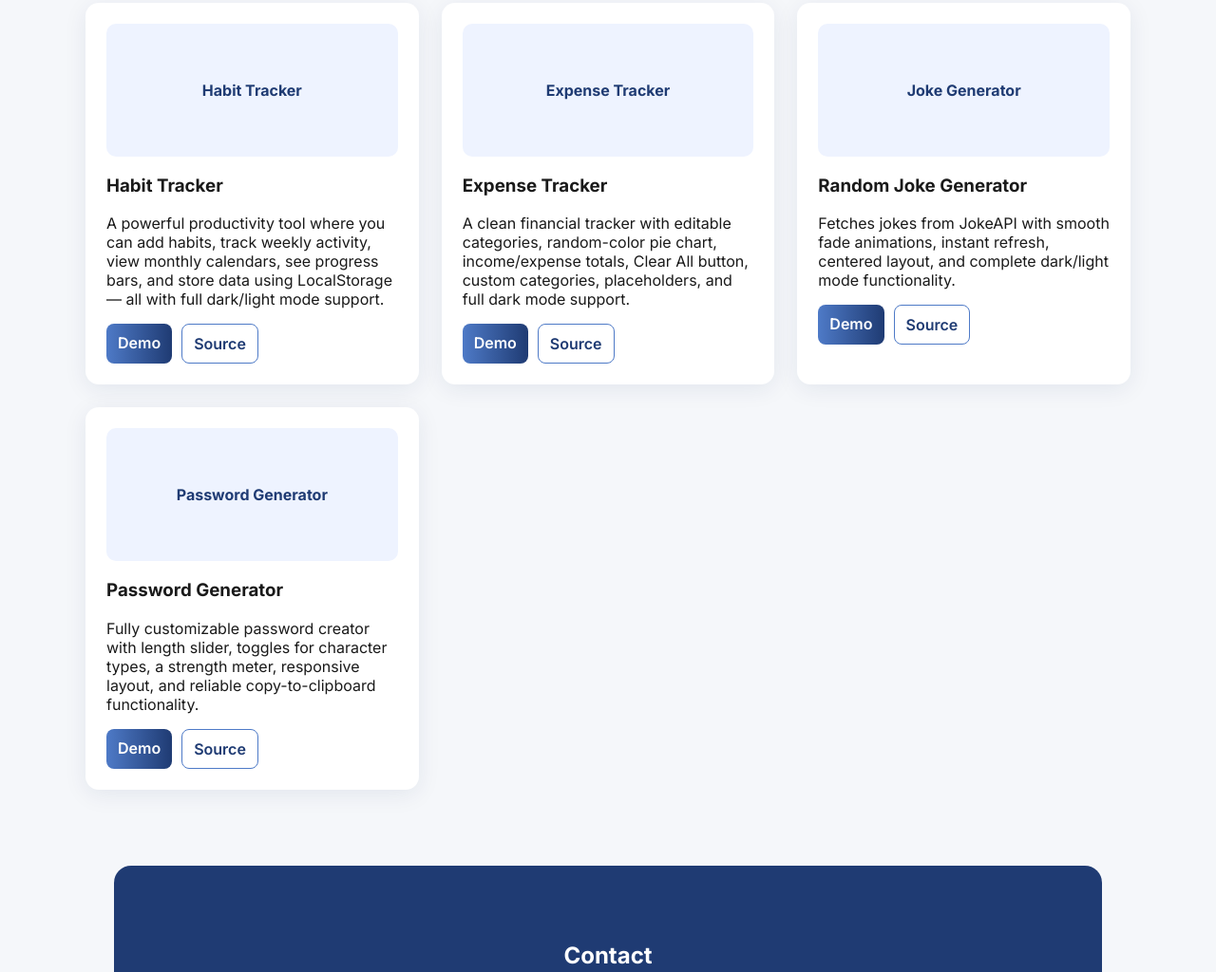
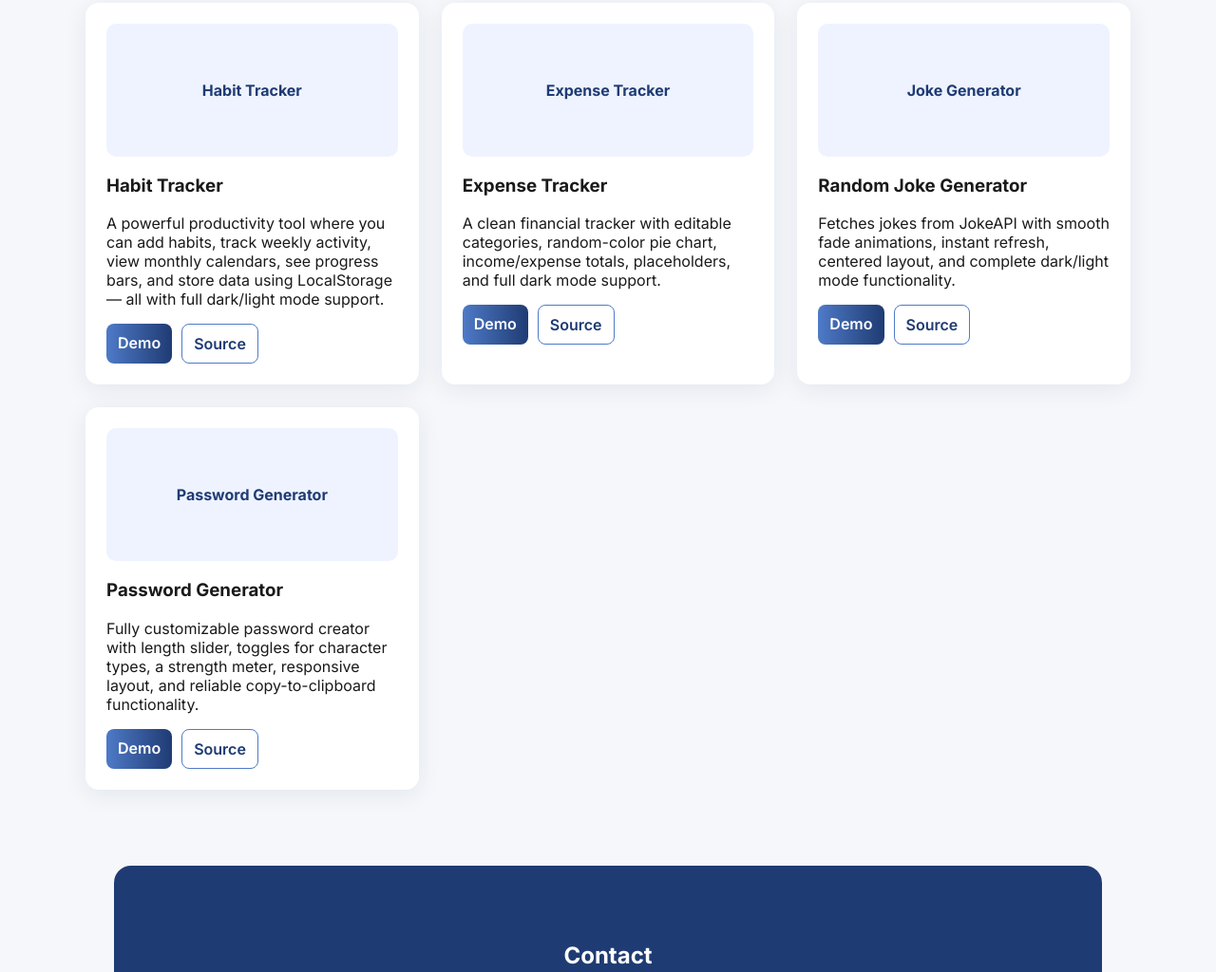
Before and after one commit to Progmr2077/Portfolio-site, a plain HTML site: page index.html in a window 1280 px wide. Shown: the part 1010-2034 px from the top of the page at 95% size. Drawn offline with Linux system fonts and the light colour scheme.

Commit message:
Update project description for Expense Tracker to simplify details

```diff
--- a/index.html
+++ b/index.html
@@ -80,7 +80,7 @@
       <h3>Expense Tracker</h3>
       <p>
         A clean financial tracker with editable categories, random-color pie chart,
-        income/expense totals, Clear All button, custom categories, placeholders,
+        income/expense totals, placeholders,
         and full dark mode support.
       </p>
       <div class="project-actions">
```
